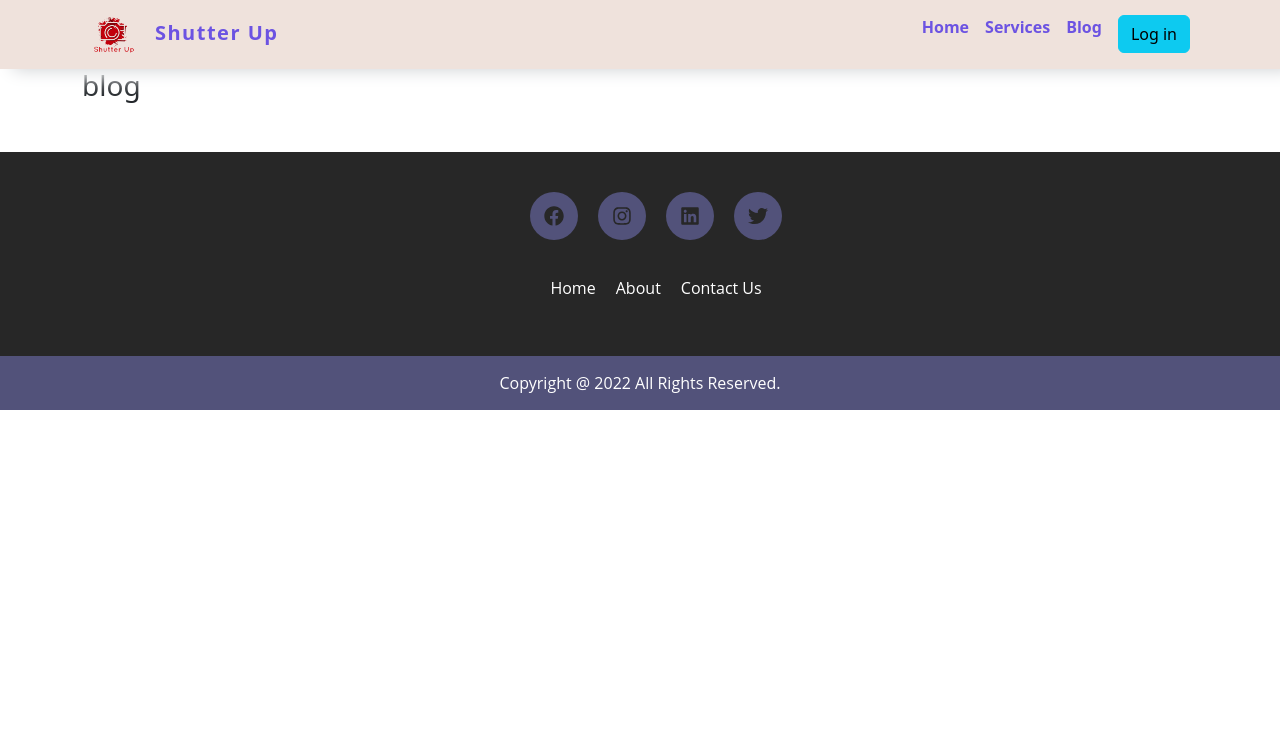
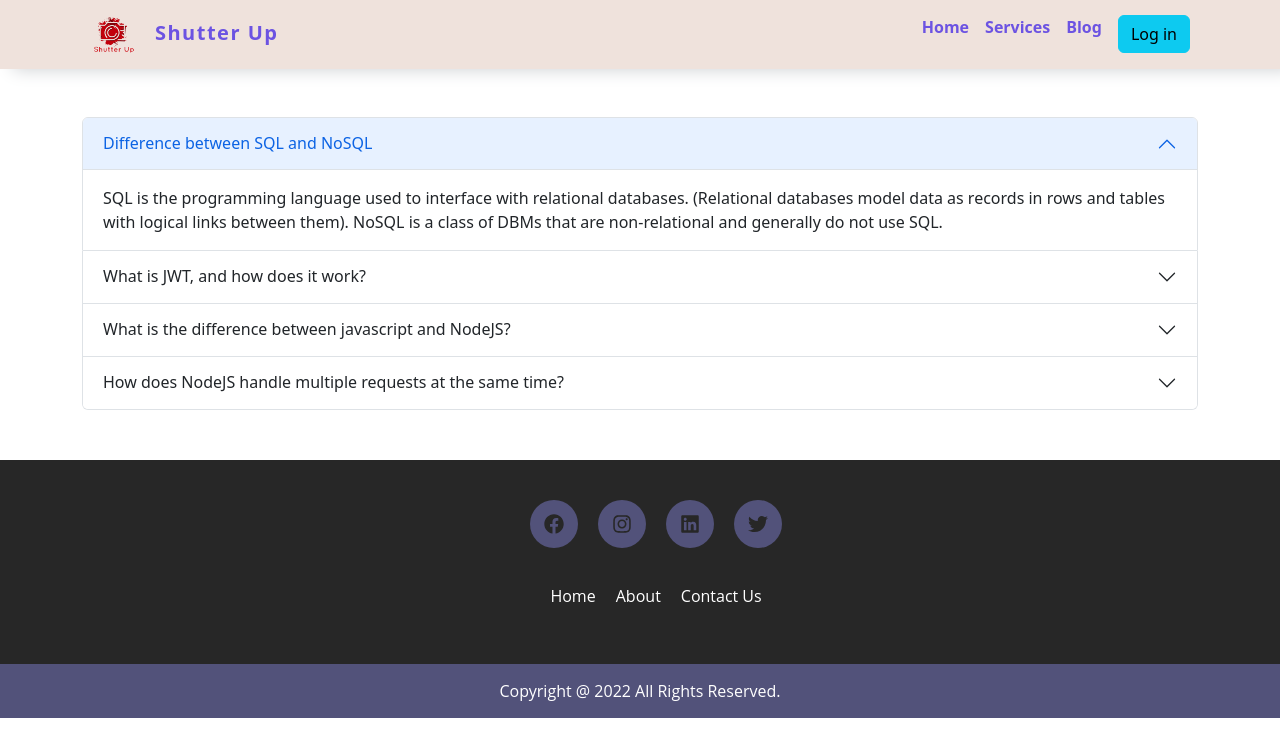
Before and after one commit to Sharif101/Shutterup-client-, a React (Create React App) app: page /blog in a window 1280 px wide. Shown: the top 756 px of the page. Built offline with nearby package versions, Linux system fonts and the light colour scheme; no server answers.

Commit message:
blog add

```diff
--- a/src/Pages/Blog/Blog.js
+++ b/src/Pages/Blog/Blog.js
@@ -1,9 +1,58 @@
 import React from "react";
+import Accordion from "react-bootstrap/Accordion";
 
 const Blog = () => {
   return (
     <div>
-      <h3>blog</h3>
+      <Accordion className="mt-5" defaultActiveKey={["0"]} alwaysOpen>
+        <Accordion.Item eventKey="0">
+          <Accordion.Header>Difference between SQL and NoSQL</Accordion.Header>
+          <Accordion.Body>
+            SQL is the programming language used to interface with relational
+            databases. (Relational databases model data as records in rows and
+            tables with logical links between them). NoSQL is a class of DBMs
+            that are non-relational and generally do not use SQL.
+          </Accordion.Body>
+        </Accordion.Item>
+
+        <Accordion.Item eventKey="1">
+          <Accordion.Header>
+            What is JWT, and how does it work?
+          </Accordion.Header>
+          <Accordion.Body>
+            What is JWT (JSON Web Token)? JSON Web Token (JWT) is an open
+            standard (RFC 7519) for securely transmitting information between
+            parties as JSON object. It is compact, readable and digitally signed
+            using a private key/ or a public key pair by the Identity
+            Provider(IdP)
+          </Accordion.Body>
+        </Accordion.Item>
+
+        <Accordion.Item eventKey="2">
+          <Accordion.Header>
+            What is the difference between javascript and NodeJS?
+          </Accordion.Header>
+          <Accordion.Body>
+            JavaScript is a simple programming language that can be used with
+            any browser that has the JavaScript Engine installed. Node. js, on
+            the other hand, is an interpreter or execution environment for the
+            JavaScript programming language
+          </Accordion.Body>
+        </Accordion.Item>
+
+        <Accordion.Item eventKey="3">
+          <Accordion.Header>
+            How does NodeJS handle multiple requests at the same time?
+          </Accordion.Header>
+          <Accordion.Body>
+            How NodeJS handle multiple client requests? NodeJS receives multiple
+            client requests and places them into EventQueue. NodeJS is built
+            with the concept of event-driven architecture. NodeJS has its own
+            EventLoop which is an infinite loop that receives requests and
+            processes them.
+          </Accordion.Body>
+        </Accordion.Item>
+      </Accordion>
     </div>
   );
 };
```
